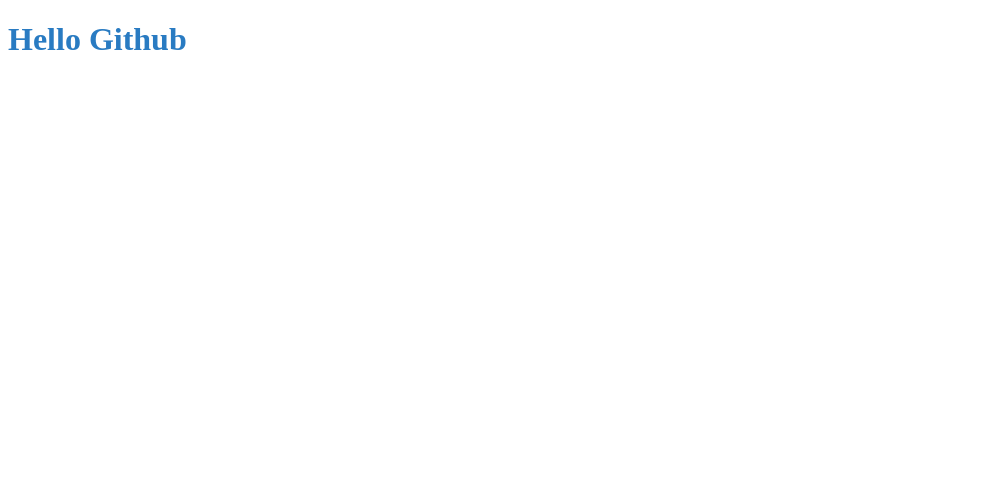
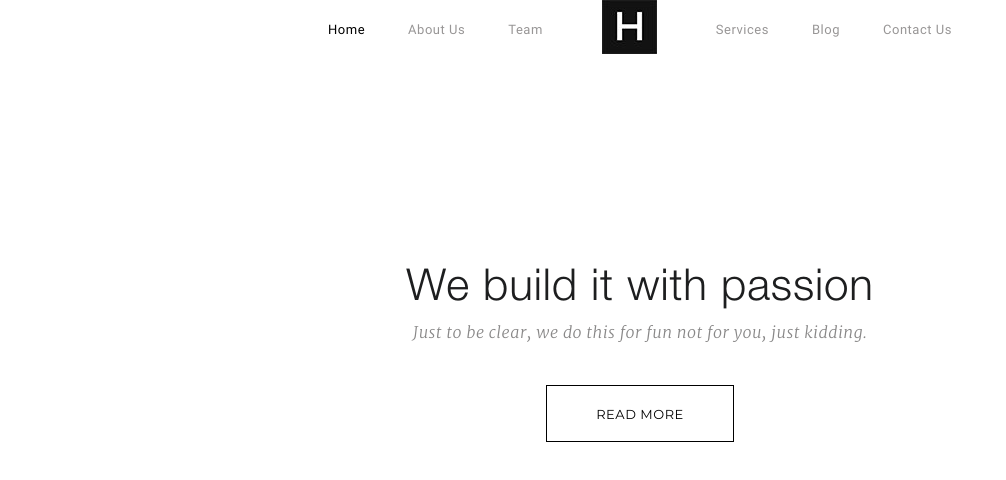
Before and after one commit to AnastasiiaMurkina/HelloGithub, a plain HTML site: page index.html in a window 1280 px wide. Shown: the whole page, without its empty margins (0-1006 px from the left). Drawn offline with Linux system fonts and the light colour scheme.

Commit message:
Add files via upload

```diff
--- a/assets/style/style.css
+++ b/assets/style/style.css
@@ -1,3 +1,114 @@
-h1 {
-    color: rgb(41, 123, 194);
+@font-face {
+    font-family: "HelveticaNeueLTProLt";
+    src: url("../fonts/HelveticaNeueLTProLt.woff") format("woff");
+   }
+   @font-face {
+    font-family: "HelveticaNeueLTProMd";
+    src: url("../fonts/HelveticaNeueLTProMd.woff") format("woff");
+   }
+   @font-face {
+    font-family: "HelveticaNeueLTProRoman";
+    src: url("../fonts/HelveticaNeueLTProRoman.woff") format("woff");
+   }
+   @font-face {
+    font-family: "Merriweather-LightItalic";
+    src: url("../fonts/Merriweather-LightItalic.woff") format("woff");
+   }
+   @font-face {
+    font-family: "Montserrat-Regular";
+    src: url("../fonts/Montserrat-Regular.woff") format("woff");
+   }
+   @font-face {
+    font-family: "Roboto-Regular";
+    src: url("../fonts/Roboto-Regular.woff") format("woff");
+   }
+   @font-face {
+    font-family: "Montserrat-Light";
+    src: url("../fonts/Montserrat-Light.woff") format("woff");
+   }
+/*  font-family: "HelveticaNeueLTProLt"; */
+/*  font-family: "HelveticaNeueLTProMd"; */
+/* font-family: "HelveticaNeueLTProRoman"; */
+/* font-family: "Merriweather-LightItalic"; */
+/* font-family: "Montserrat-Regular"; */
+/* font-family: "Roboto-Regular"; */
+/* font-family: "Montserrat-Light"; */
+* {
+   box-sizing: border-box;
 }
+body {
+   padding: 0;
+   margin: 0;
+}
+.container {
+   width: 1200px;
+   padding: 0 15px;
+   margin: 0 auto;
+
+}
+.header {
+}
+.menu {
+   margin: 0;
+   padding: 0;
+   list-style: none;
+   display: flex;
+   justify-content: center;
+   align-items: center;
+}
+.menu__item a{
+   font-family: "Roboto-Regular";
+   font-size: 13px;
+   line-height: 17px;
+   font-weight: 400;
+   letter-spacing: 0.04em;
+   color: #989696;
+   text-decoration: none;
+   margin-right: 43px;
+}
+.menu__item:last-child a{
+   margin-right: 0;
+}
+.active a, .menu__item a:hover{
+   color: #010101;
+}
+.logo {
+   margin: 0 16px;
+}
+.header__content {
+   text-align: center;
+}
+.header__title {
+   font-family: "HelveticaNeueLTProLt";
+   font-size: 44px;
+   font-weight: 400;
+   letter-spacing: 0.02em;
+   color: #1d1e1f;
+   margin: 207px auto 4px;
+
+}
+.header__text {
+   font-family: "Merriweather-LightItalic";
+   font-size: 16px;
+   font-weight: 300;
+   font-style: italic;
+   letter-spacing: 0.03em;
+   color: #898888;
+   margin: 0 auto 43px;
+
+}
+.header__button {
+   font-family: "Montserrat-Regular";
+   font-size: 13px;
+   font-weight: 400;
+   letter-spacing: 0.04em;
+   color: #000000;
+   width: 188px;
+   height: 57px;
+   border: 1px solid #000000;
+   display: flex;
+   justify-content: center;
+   align-items: center;
+   margin: 0 auto 206px;
+   text-decoration: none;
+}
--- a/index.html
+++ b/index.html
@@ -8,6 +8,25 @@
     <title>Document</title>
 </head>
 <body>
-    <h1>Hello Github</h1>
+    <header class="header">
+        <div class="container">
+            <nav>
+                <ul class="menu">
+                    <li class="menu__item active"><a href="#">Home</a></li>
+                    <li class="menu__item"><a href="#">About Us</a></li>
+                    <li class="menu__item"><a href="#">Team</a></li>
+                    <li class="menu__item"><a href="#"><img class="logo" src="assets/image/logo.jpg" alt=""></a></li>
+                    <li class="menu__item"><a href="#">Services</a></li>
+                    <li class="menu__item"><a href="#">Blog</a></li>
+                    <li class="menu__item"><a href="#">Contact Us</a></li>
+                </ul>
+            </nav>
+            <div class="header__content">
+                <h1 class="header__title">We build it with passion</h1>
+                <p class="header__text">Just to be clear, we do this for fun not for you, just kidding.</p>
+                <a href="" class="header__button">READ MORE</a>
+            </div>
+        </div>
+    </header>
 </body>
 </html>
```
Also changed, not shown: assets/fonts/HelveticaNeueLTProLt.woff (added), assets/fonts/HelveticaNeueLTProMd.woff (added), assets/fonts/HelveticaNeueLTProRoman.woff (added), assets/fonts/Merriweather-LightItalic.woff (added), assets/fonts/Montserrat-Light.woff (added), assets/fonts/Montserrat-Regular.woff (added), assets/fonts/Roboto-Regular.woff (added), assets/image/logo.jpg (added).
